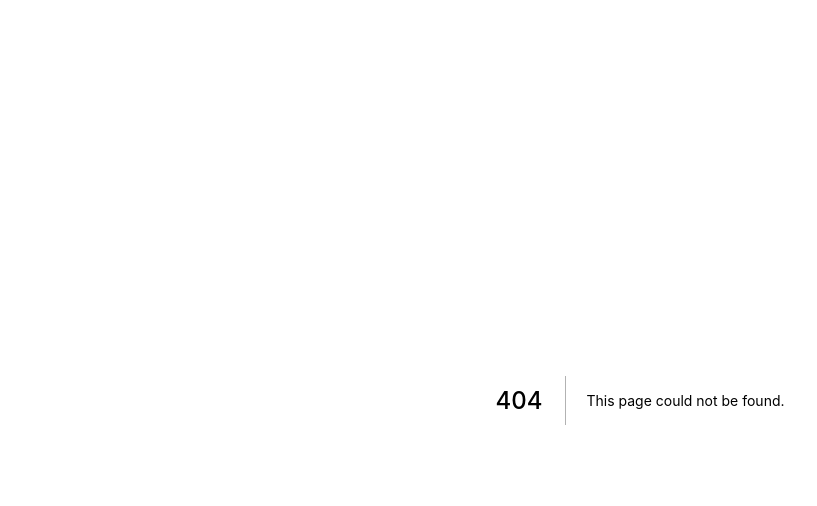
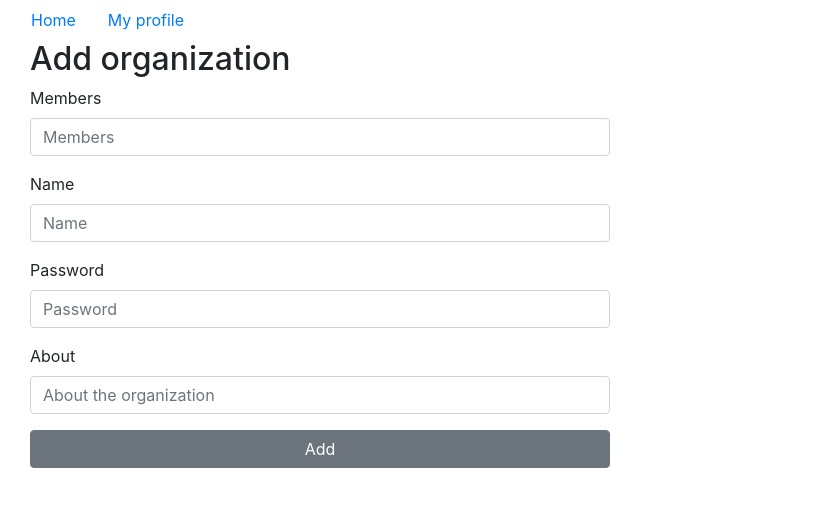
Before and after one commit to HristiinaI/eventure-client, a Next.js app in the folder eventure-client/: page /addOrganization in a window 1280 px wide. Before the commit this address had no page. Shown: the top 506 px of the page, without its empty margins (0-817 px from the left). Built offline with nearby package versions, Linux system fonts and the light colour scheme.

Commit message:
added design for creating organizations

```diff
--- /dev/null
+++ b/eventure-client/pages/addOrganization.js
@@ -0,0 +1,84 @@
+import React, {Component} from 'react';
+import 'bootstrap/dist/css/bootstrap.css';
+import axios from "axios";
+import { Container,  Nav, NavItem, NavLink, Button, Form, FormGroup, Label, Input } from 'reactstrap';
+export default class AddOrganization extends Component {
+    state = {
+        name: '',
+        members: '',
+        password: '',
+        about: '',
+    };
+
+    onMembersChanged = organization =>{
+        this.setState({members: organization.target.value});
+    }
+
+    onNameChanged = organization =>{
+        this.setState({name: organization.target.value});
+    }
+
+    onPasswordChanged = organization =>{
+        this.setState({password: organization.target.value});
+    }
+
+    onAboutChanged = organization =>{
+        this.setState({about: organization.target.value});
+    }
+
+    handleSubmit = organization => {
+        organization.preventDefault();
+
+        const name = this.state.name;
+        const members = this.state.members.toString().split(', ');
+        const password = this.state.password;
+        const about = this.state.about;
+
+        axios.post('http://localhost:8000/organizations', { name, members, password, about })
+            .then(res => {
+            console.log(res);
+            console.log(res.data);
+        });
+    };
+
+    render() {
+        return(
+              <div className = "col-md-6">
+                <Nav>
+                    <NavItem>
+                        <NavLink href = "/home">Home</NavLink>
+                    </NavItem>
+                    <NavItem>
+                        <NavLink href = "/profile">My profile</NavLink>
+                    </NavItem>
+                </Nav>
+                  <Container className = "App">
+                  <h2>Add organization</h2>
+                  <Form className = "form" onSubmit = {this.handleSubmit}>
+                        <FormGroup>
+                          <Label>Members</Label>
+                          <Input type="text" className = "form-control" placeholder="Members" value = {this.state.members}
+                      onChange = {this.onMembersChanged}/>
+                        </FormGroup>
+                        <FormGroup>
+                          <Label>Name</Label>
+                          <Input type="text" className = "form-control" placeholder="Name" value = {this.state.name}
+                      onChange = {this.onNameChanged}/>
+                        </FormGroup>
+                        <FormGroup>
+                          <Label>Password</Label>
+                          <Input type="password" className = "form-control" placeholder="Password" value = {this.state.password}
+                      onChange = {this.onPasswordChanged}/>
+                        </FormGroup>
+                        <FormGroup>
+                          <Label>About</Label>
+                          <Input type="text" className = "form-control" placeholder="About the organization" value = {this.state.about}
+                      onChange = {this.onAboutChanged}/>
+                        </FormGroup>
+                    <Button type="submit" className="btn btn-primary btn-block">Add</Button>
+                  </Form>
+                </Container>
+              </div>
+        );
+    }
+}
--- a/eventure-client/pages/signUp.js
+++ b/eventure-client/pages/signUp.js
@@ -159,7 +159,7 @@ export default class Register extends Component {
                     </FormGroup>
                     <FormGroup>
                       <Label>About</Label>
-                      <Input type="text" className = "form-control" placeholder="Last Name" value = {this.state.about}
+                      <Input type="text" className = "form-control" placeholder="About you" value = {this.state.about}
                   onChange = {this.onAboutChanged}/>
                     </FormGroup>
                 <Button type="submit" className="btn btn-primary btn-block">Sign Up</Button>
```
Also changed, not shown: eventure-client/pages/home.js (added, +18 -0 lines), eventure-client/pages/profile.js (+10 -1 lines).
